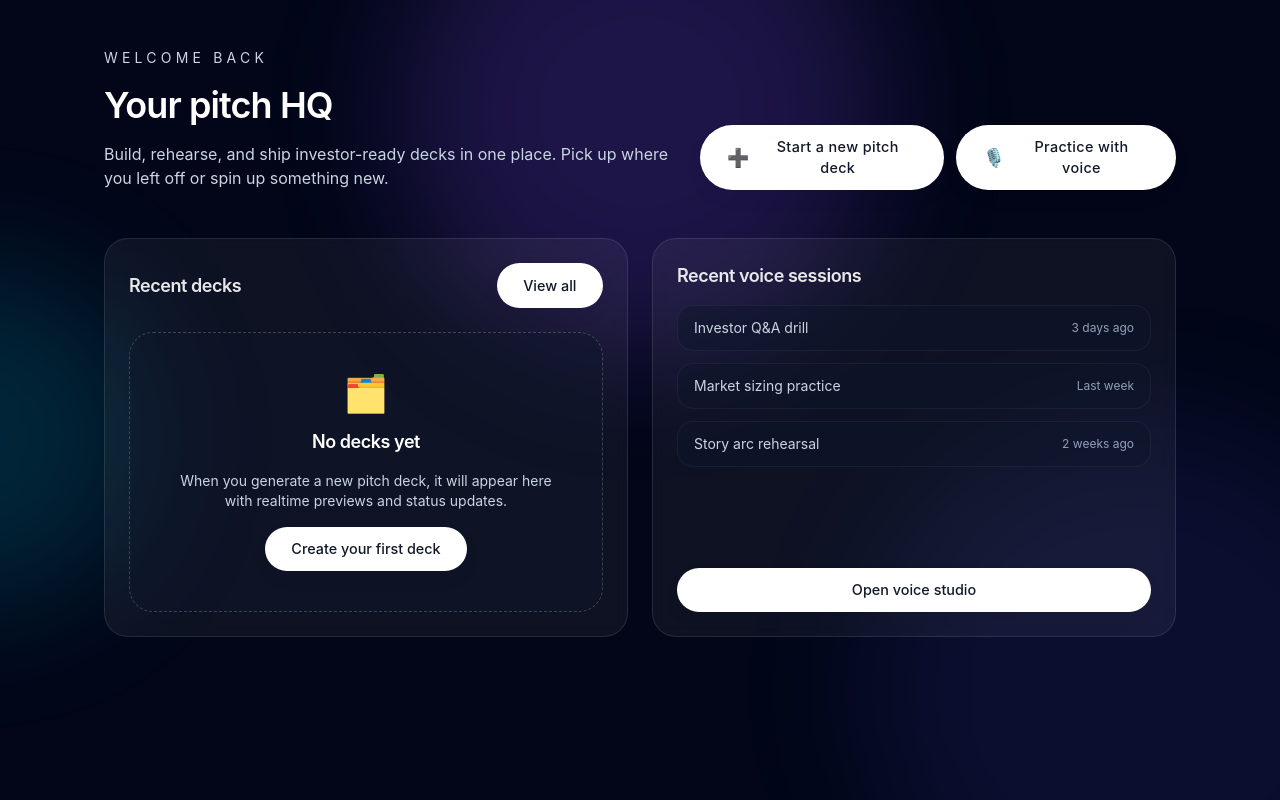
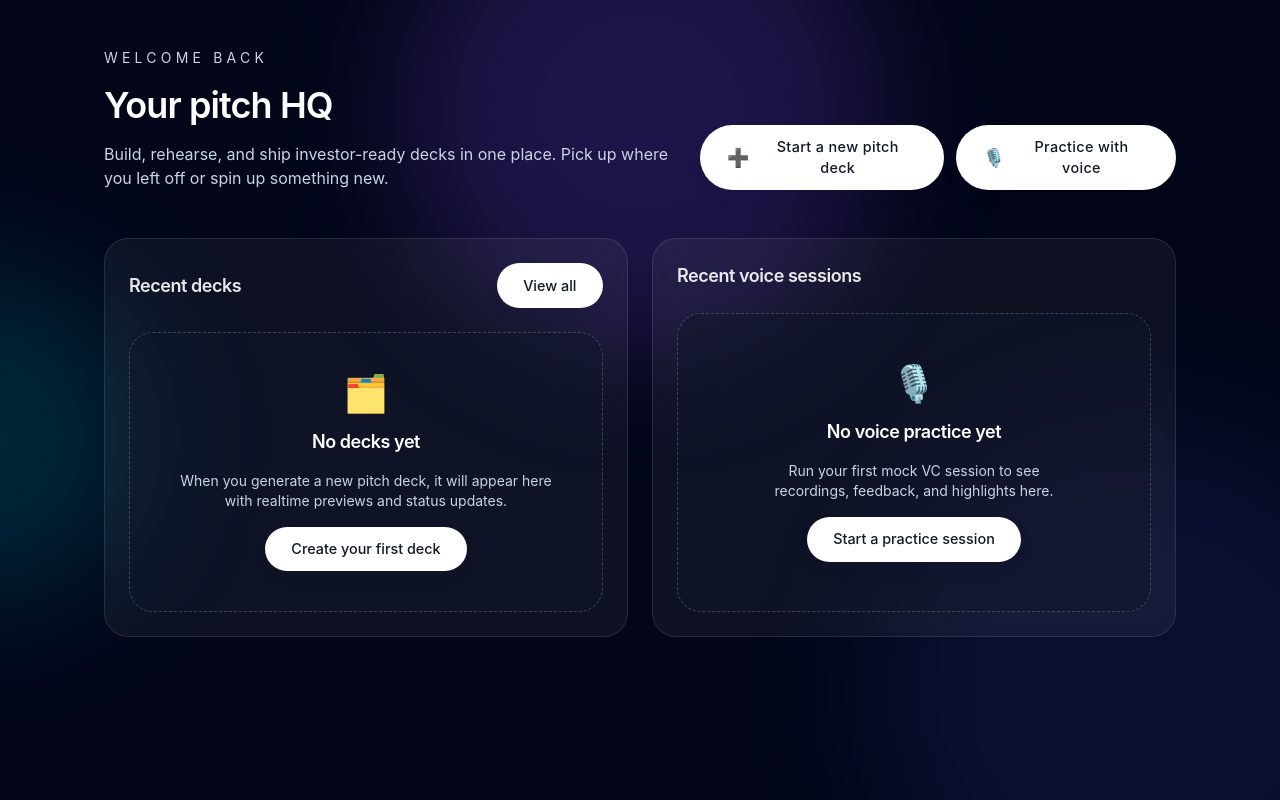
Before and after one commit to RahimMirani/PitchForge, a React (Vite) app in the folder frontend/: page /dashboard in a window 1280 px wide. Built offline with nearby package versions, Linux system fonts and the light colour scheme.

Commit message:
Remove dplaceholder data for voice recordings too

```diff
--- a/frontend/src/pages/Dashboard.tsx
+++ b/frontend/src/pages/Dashboard.tsx
@@ -72,26 +72,19 @@ export function Dashboard() {
 
           <div className="flex h-full flex-col rounded-3xl border border-white/10 bg-white/5 p-6 backdrop-blur">
             <h2 className="text-lg font-semibold text-white/90">Recent voice sessions</h2>
-            <ul className="mt-4 flex-1 space-y-3 text-sm text-slate-300">
-              <li className="flex items-center justify-between rounded-2xl border border-white/5 bg-slate-900/50 px-4 py-3">
-                <span>Investor Q&A drill</span>
-                <span className="text-xs text-slate-400">3 days ago</span>
-              </li>
-              <li className="flex items-center justify-between rounded-2xl border border-white/5 bg-slate-900/50 px-4 py-3">
-                <span>Market sizing practice</span>
-                <span className="text-xs text-slate-400">Last week</span>
-              </li>
-              <li className="flex items-center justify-between rounded-2xl border border-white/5 bg-slate-900/50 px-4 py-3">
-                <span>Story arc rehearsal</span>
-                <span className="text-xs text-slate-400">2 weeks ago</span>
-              </li>
-            </ul>
-            <button
-              onClick={() => navigate('/practice')}
-              className="mt-6 w-full rounded-full border border-white/20 px-4 py-3 text-sm font-semibold text-slate-100 transition hover:border-white/40 hover:bg-white/10"
-            >
-              Open voice studio
-            </button>
+            <div className="mt-6 flex flex-1 flex-col items-center justify-center gap-4 rounded-3xl border border-dashed border-white/20 bg-slate-900/40 p-10 text-center">
+              <span className="text-4xl">🎙️</span>
+              <h3 className="text-lg font-semibold text-white">No voice practice yet</h3>
+              <p className="max-w-xs text-sm text-slate-300">
+                Run your first mock VC session to see recordings, feedback, and highlights here.
+              </p>
+              <button
+                onClick={() => navigate('/practice')}
+                className="rounded-full border border-white/20 px-5 py-2 text-sm font-semibold text-slate-100 transition hover:border-white/40 hover:bg-white/10"
+              >
+                Start a practice session
+              </button>
+            </div>
           </div>
         </section>
       </div>
```
